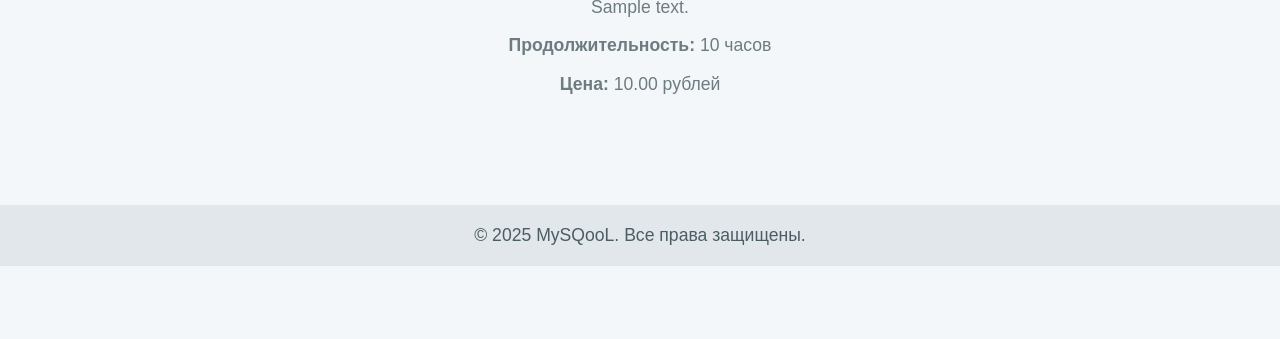
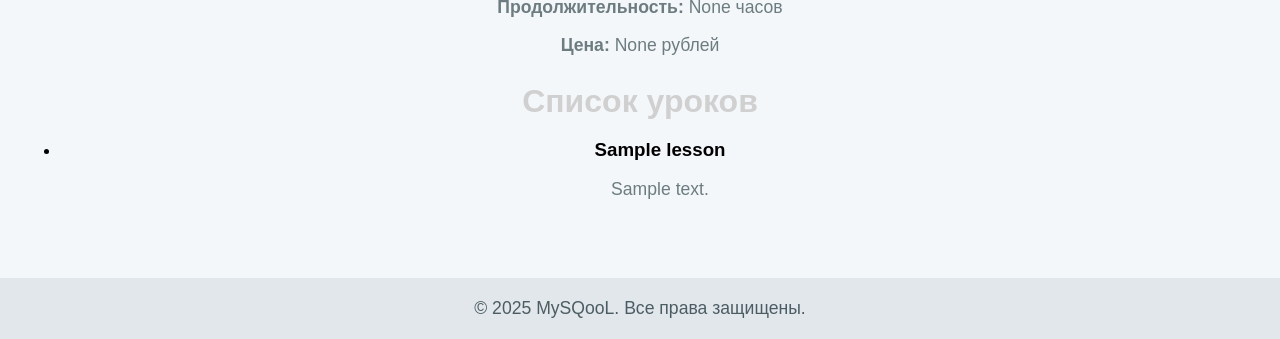
Before and after one commit to anastasia-kav/mysqool, a Django app: template courses/templates/courses/course_detail.html in a window 1280 px wide. Shown: the part 534-873 px from the top of the page. Before the commit the page ends 800 px from the top, so only its background shows below. Run offline with Django 5.2, Linux system fonts and the light colour scheme; the template is opened without the code that fills it: values that come from a table or form of the project are taken from there, others are empty; tables that the repository leaves empty hold one stand-in row (values such as "Sample post").

Commit message:
Add lessons

```diff
--- a/courses/models.py
+++ b/courses/models.py
@@ -8,6 +8,10 @@
     image = models.ImageField(upload_to='course_images/', null=True, blank=True)  # Добавляем поле для изображения
     duration = models.IntegerField(verbose_name='Продолжительность (в часах)')
     price = models.DecimalField(max_digits=10, decimal_places=2, verbose_name='Цена (в рублях)')
+
+    def __init__(self, *args, **kwargs):
+        super().__init__(args, kwargs)
+        self.lessons = None
 
     def __str__(self):
         return self.name
--- a/courses/templates/courses/course_detail.html
+++ b/courses/templates/courses/course_detail.html
@@ -25,6 +25,18 @@
         <p>{{ course.description }}</p>
         <p><strong>Продолжительность:</strong> {{ course.duration }} часов</p>
         <p><strong>Цена:</strong> {{ course.price }} рублей</p>
+
+        <h2>Список уроков</h2>
+    <ul>
+        {% for lesson in lessons %}
+            <li>
+                <h3>{{ lesson.title }}</h3>
+                <p>{{ lesson.content }}</p>
+            </li>
+        {% empty %}
+            <p>Уроки ещё не добавлены.</p>
+        {% endfor %}
+    </ul>
     </section>
 
     <footer>
--- a/courses/views.py
+++ b/courses/views.py
@@ -21,5 +21,6 @@
 
 # Детальная страница курса
 def course_detail(request, pk):
-    course = get_object_or_404(Course, pk=pk)  # Получаем курс по ID
-    return render(request, 'courses/course_detail.html', {'course': course})
+    course = get_object_or_404(Course, pk=pk)
+    lessons = course.lessons.all()  # Получаем все уроки, связанные с курсом
+    return render(request, 'courses/course_detail.html', {'course': course, 'lessons': lessons})
```
